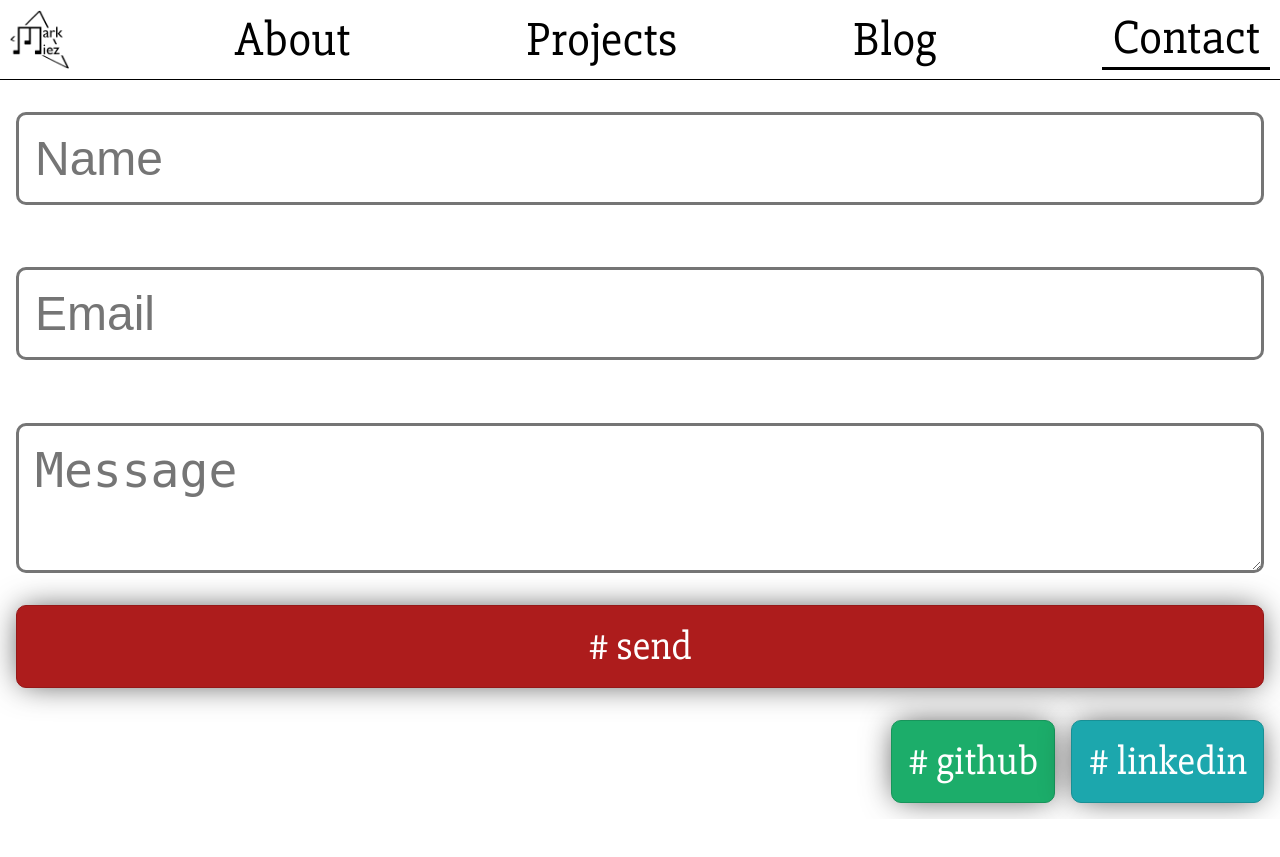
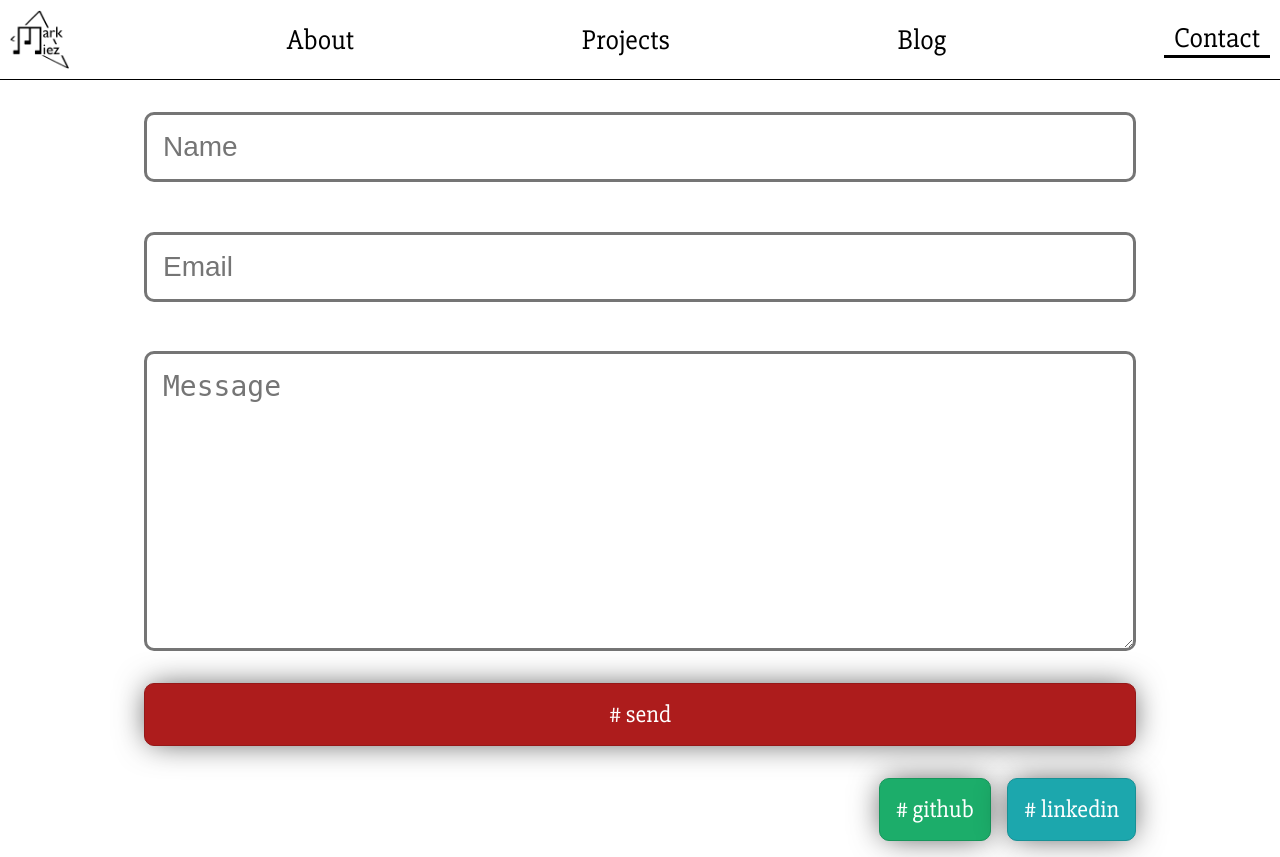
Before and after one commit to markediez/markediez.github.io, a PHP site: page /contact.html in a window 1280 px wide. Before the commit the page ends 819 px from the top, so only its background shows below. Run offline with PHP 8.4, Linux system fonts and the light colour scheme.

Commit message:
Contact page is response to all mobile devices provided by chrome

```diff
--- a/css/contact.css
+++ b/css/contact.css
@@ -53,4 +53,34 @@
     .tag-container.send .tag {
       width: 100%; }
 
+@media all and (orientation: landscape) {
+  #content {
+    height: auto; } }
+@media all and (min-width: 640px) and (orientation: landscape) {
+  #content {
+    align-items: center; }
+
+  .form {
+    display: flex;
+    justify-content: center;
+    width: 100%; }
+    .form form {
+      width: 80%;
+      height: 100%;
+      align-self: center;
+      padding: 16px; }
+      .form form textarea {
+        height: 300px; }
+
+  .tag-container {
+    padding: 16px;
+    justify-content: flex-end;
+    width: 80%; }
+    .tag-container > .tag:nth-child(2) {
+      margin-left: 16px; }
+    .tag-container.send {
+      display: flex; }
+      .tag-container.send .tag {
+        width: 100%; } }
+
 /*# sourceMappingURL=contact.css.map */
--- a/css/contact.scss
+++ b/css/contact.scss
@@ -81,3 +81,72 @@ $outline: 3px solid #AD1C1C;
     }
   }
 }
+
+
+@media all and (orientation:landscape) {
+  #content {
+    height: auto;
+  }
+}
+
+@media all and (min-width: 640px) and (orientation:landscape) {
+  #content {
+    align-items: center;
+  }
+  .form {
+    display: flex;
+    justify-content: center;
+    width: 100%;
+    form {
+      width: 80%;
+      height: 100%;
+      align-self: center;
+      padding: $space;
+
+    //   & > *:not(:first-child) {
+    //     margin-top: 5%;
+    //   }
+    //
+    //   & > *:focus {
+    //     outline: none;
+    //     border: $outline;
+    //     border-radius: $border-radius;
+    //   }
+    //
+    //   input[type=text] {
+    //     display: block;
+    //     width: 100%;
+    //     padding: $space;
+    //     border: $border;
+    //     border-radius: $border-radius;
+    //
+    //     &:focus {
+    //       outline: none;
+    //       border: $outline;
+    //       border-radius: $border-radius;
+    //     }
+    //   }
+    //
+      textarea {
+        height: 300px;
+      }
+    }
+  }
+  //
+  .tag-container {
+    padding: $space;
+    justify-content: flex-end;
+    width: 80%;
+
+    & > .tag:nth-child(2) {
+      margin-left: $space;
+    }
+
+    &.send {
+      display: flex;
+      .tag {
+        width: 100%;
+      }
+    }
+  }
+}
--- a/css/main.css
+++ b/css/main.css
@@ -104,4 +104,11 @@ html, body {
   /* Non-prefixed version, currently
      supported by Chrome and Opera */ }
 
+@media screen and (min-width: 640px) and (orientation: landscape) {
+  .text-medium {
+    font-size: 24px; }
+
+  .text-large {
+    font-size: 28px; } }
+
 /*# sourceMappingURL=main.css.map */
--- a/css/main.scss
+++ b/css/main.scss
@@ -160,3 +160,13 @@ html, body {
             user-select: none; /* Non-prefixed version, currently
                                   supported by Chrome and Opera */
 }
+
+@media screen and (min-width: 640px) and (orientation: landscape) {
+  .text-medium {
+    font-size: 24px;
+  }
+
+  .text-large {
+    font-size: 28px;
+  }
+}
```
